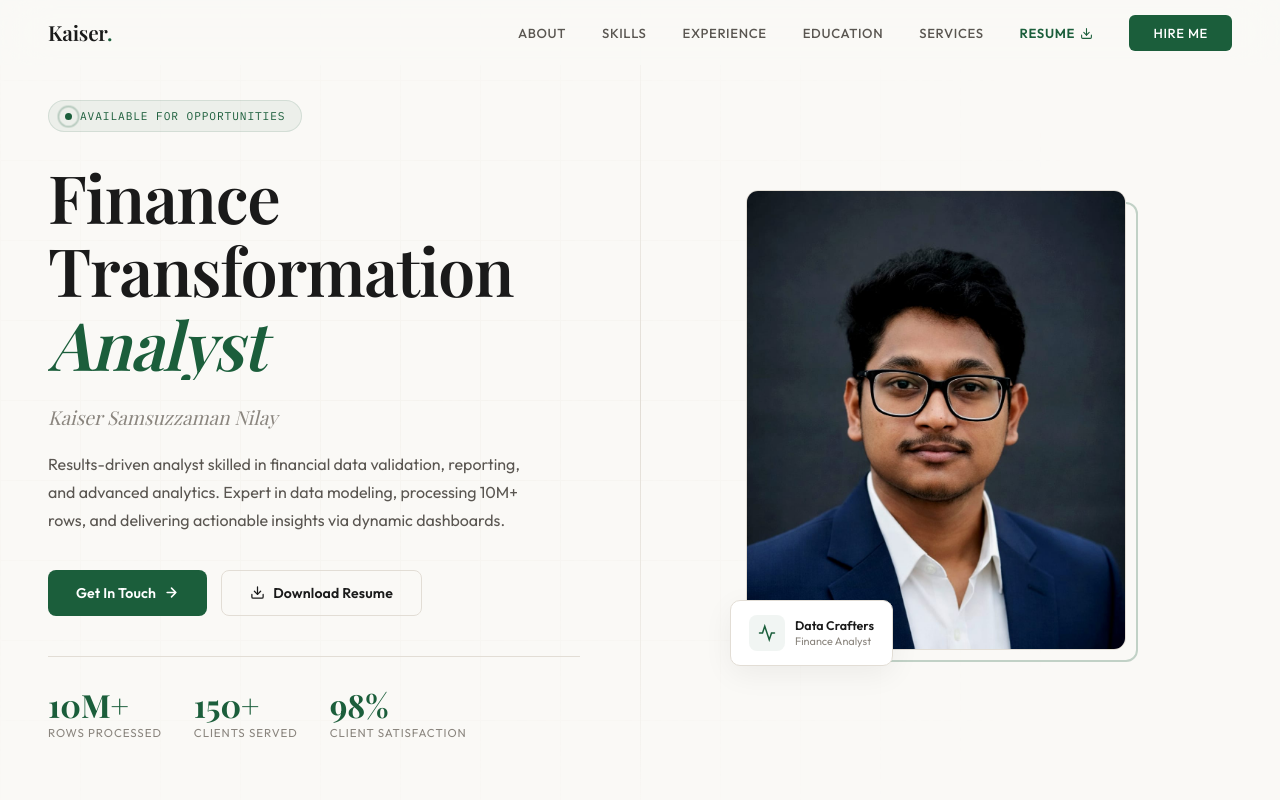
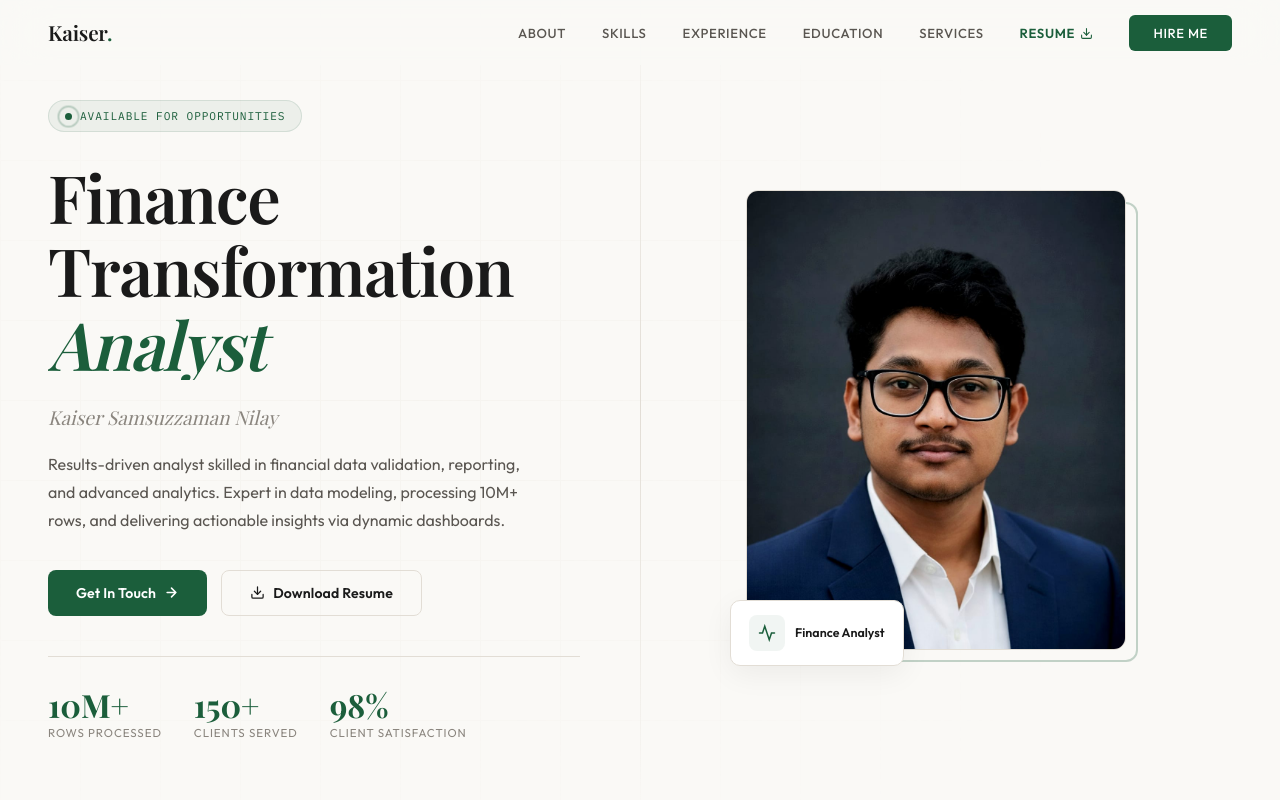
Before and after one commit to kaiserNiloy/portfilio, a plain HTML site: page index.html in a window 1280 px wide. Shown: the top 800 px of the page. Drawn offline with nearby package versions, Linux system fonts and the light colour scheme; a web font is replaced by a local one.

Commit message:
Fix: image title

```diff
--- a/index.html
+++ b/index.html
@@ -1661,8 +1661,8 @@
               </svg>
             </div>
             <div>
-              <div class="hero-img-badge-text">Data Crafters</div>
-              <div class="hero-img-badge-sub">Finance Analyst</div>
+              <div class="hero-img-badge-text">Finance Analyst</div>
+              <!-- <div class="hero-img-badge-sub">Finance Analyst</div> -->
             </div>
           </div>
         </div>
```
